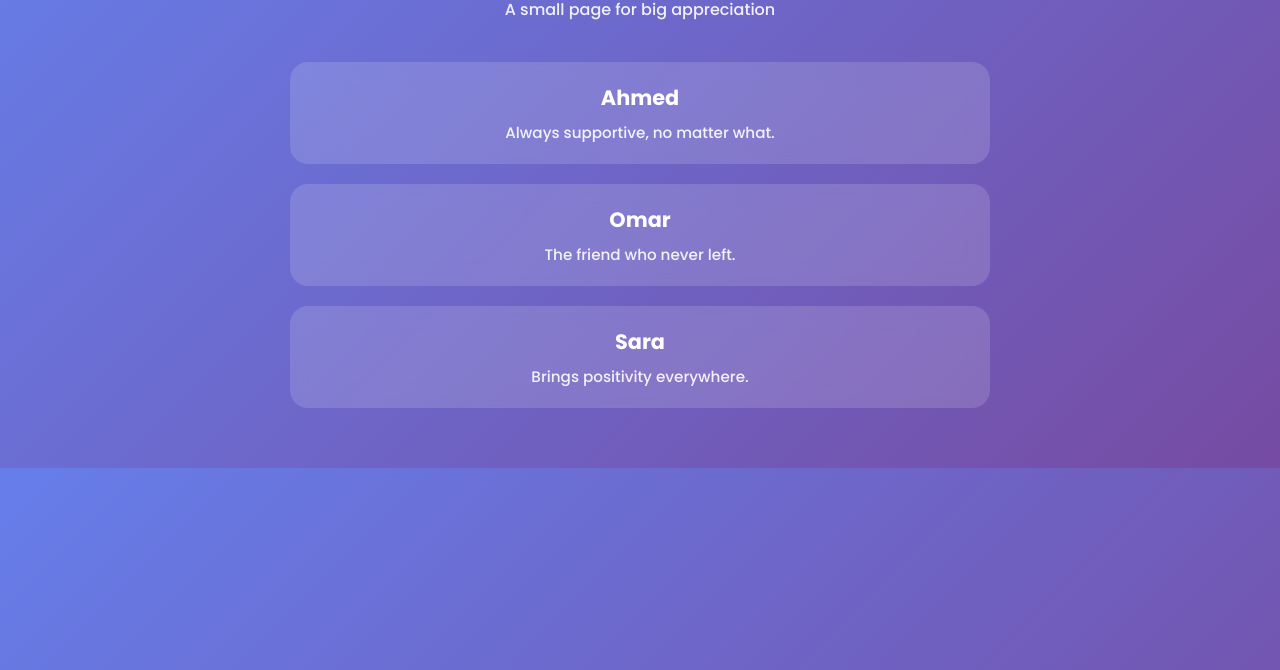
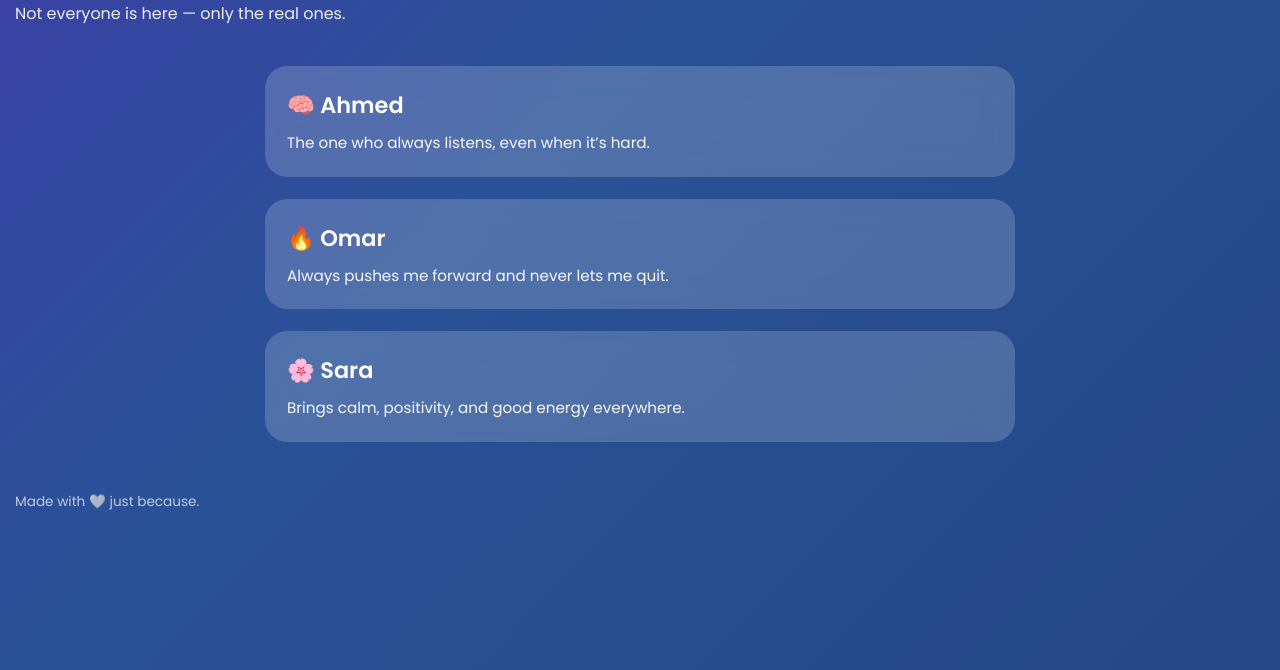
Before and after one commit to Ahm27/Aisha, a plain HTML site: page index.html in a window 1280 px wide. Shown: the part 130-800 px from the top of the page. Drawn offline with Linux system fonts and the light colour scheme.

Commit message:
Update index.html

```diff
--- a/index.html
+++ b/index.html
@@ -3,81 +3,121 @@
 <head>
 <meta charset="UTF-8">
 <meta name="viewport" content="width=device-width, initial-scale=1.0">
-<title>Friends Wall</title>
+<title>Friends Who Matter</title>
 
-<link href="https://fonts.googleapis.com/css2?family=Poppins:wght@300;500;700&display=swap" rel="stylesheet">
+<link href="https://fonts.googleapis.com/css2?family=Poppins:wght@300;400;600;700&display=swap" rel="stylesheet">
 
 <style>
+* {
+  box-sizing: border-box;
+}
+
 body {
   margin: 0;
   font-family: 'Poppins', sans-serif;
-  background: linear-gradient(135deg, #667eea, #764ba2);
+  background: linear-gradient(-45deg, #1e3c72, #2a5298, #6a11cb, #2575fc);
+  background-size: 400% 400%;
+  animation: gradient 15s ease infinite;
   color: #fff;
-  text-align: center;
+  min-height: 100vh;
   padding: 40px 15px;
 }
 
+@keyframes gradient {
+  0% {background-position: 0% 50%;}
+  50% {background-position: 100% 50%;}
+  100% {background-position: 0% 50%;}
+}
+
 h1 {
-  font-size: 2.2rem;
-  margin-bottom: 10px;
+  font-size: 2.4rem;
+  margin-bottom: 8px;
 }
 
 .subtitle {
+  font-size: 1rem;
   opacity: 0.9;
   margin-bottom: 40px;
 }
 
 .container {
-  max-width: 700px;
+  max-width: 750px;
   margin: auto;
 }
 
 .card {
-  background: rgba(255,255,255,0.15);
-  backdrop-filter: blur(10px);
-  border-radius: 18px;
-  padding: 20px;
-  margin-bottom: 20px;
-  transition: transform 0.3s ease, box-shadow 0.3s ease;
+  background: rgba(255,255,255,0.18);
+  backdrop-filter: blur(14px);
+  border-radius: 22px;
+  padding: 22px;
+  margin-bottom: 22px;
+  text-align: left;
+  animation: fadeUp 0.8s ease both;
 }
 
-.card:hover {
-  transform: translateY(-5px);
-  box-shadow: 0 15px 30px rgba(0,0,0,0.25);
+.card:nth-child(1) { animation-delay: 0.1s; }
+.card:nth-child(2) { animation-delay: 0.2s; }
+.card:nth-child(3) { animation-delay: 0.3s; }
+
+@keyframes fadeUp {
+  from { opacity: 0; transform: translateY(20px); }
+  to { opacity: 1; transform: translateY(0); }
 }
 
 .name {
-  font-size: 1.3rem;
+  font-size: 1.4rem;
   font-weight: 600;
+  display: flex;
+  align-items: center;
+  gap: 8px;
 }
 
 .note {
-  margin-top: 8px;
+  margin-top: 10px;
   font-size: 0.95rem;
-  opacity: 0.9;
+  line-height: 1.5;
+  opacity: 0.95;
+}
+
+.footer {
+  margin-top: 50px;
+  font-size: 0.85rem;
+  opacity: 0.7;
 }
 </style>
 </head>
 
 <body>
-  <h1>People Who Mean Everything 💙</h1>
-  <div class="subtitle">A small page for big appreciation</div>
+  <h1>People Who Changed My Life 💫</h1>
+  <div class="subtitle">Not everyone is here — only the real ones.</div>
 
   <div class="container">
+
     <div class="card">
-      <div class="name">Ahmed</div>
-      <div class="note">Always supportive, no matter what.</div>
+      <div class="name">🧠 Ahmed</div>
+      <div class="note">
+        The one who always listens, even when it’s hard.
+      </div>
     </div>
 
     <div class="card">
-      <div class="name">Omar</div>
-      <div class="note">The friend who never left.</div>
+      <div class="name">🔥 Omar</div>
+      <div class="note">
+        Always pushes me forward and never lets me quit.
+      </div>
     </div>
 
     <div class="card">
-      <div class="name">Sara</div>
-      <div class="note">Brings positivity everywhere.</div>
+      <div class="name">🌸 Sara</div>
+      <div class="note">
+        Brings calm, positivity, and good energy everywhere.
+      </div>
     </div>
+
+  </div>
+
+  <div class="footer">
+    Made with 🤍 just because.
   </div>
 </body>
 </html>
```
